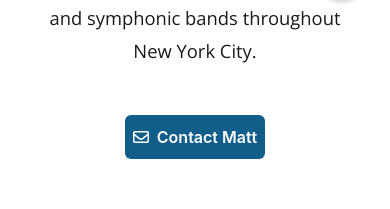
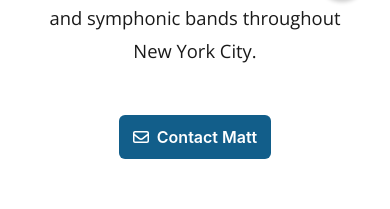
Before and after one commit to mb4828/mb-website, a Next.js app: page /music in a window 390 px wide. Shown: the part 822-1031 px from the top of the page. Built offline with nearby package versions, Linux system fonts and the light colour scheme.

Commit message:
more mobile styles

```diff
--- a/src/app/globals.scss
+++ b/src/app/globals.scss
@@ -175,6 +175,6 @@ a:hover {
     order: 99;
   }
   .custom-mui-button {
-    padding: 8px !important;
+    padding: 8px 14px !important;
   }
 }
```
